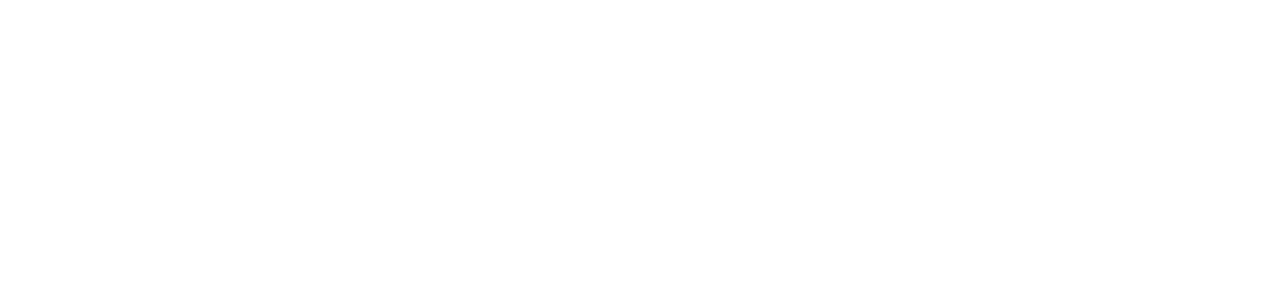
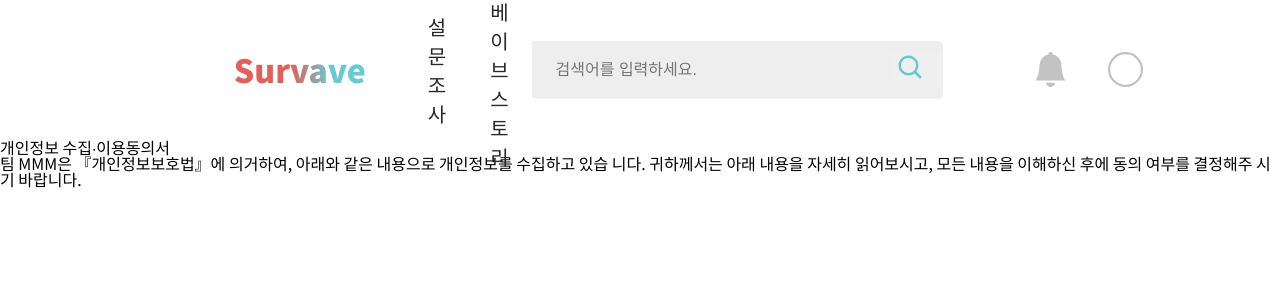
Before and after one commit to UMC-MMM/Client, a React (Create React App) app in the folder mmm_client/: page /agreement in a window 1280 px wide. Before the commit this address had no page. Shown: the top 300 px of the page. Built offline with nearby package versions, Linux system fonts and the light colour scheme.

Commit message:
개인정보 동의서 페이지 생성 - CSS 미완

```diff
--- a/mmm_client/src/app.jsx
+++ b/mmm_client/src/app.jsx
@@ -5,6 +5,7 @@
 import Login from "./components/login";
 import Signup from "./components/signup";
 import Main from "./components/main";
+import Agreement from "./components/agreement";
 
 function App() {
   return (
@@ -13,6 +14,7 @@
         <Route exact path="/" element={<Main />}></Route>
         <Route exact path="/login" element={<Login />}></Route>
         <Route exact path="/signup" element={<Signup />}></Route>
+        <Route exact path="/agreement" element={<Agreement />}></Route>
       </Routes>
     </>
   );
--- /dev/null
+++ b/mmm_client/src/components/agreement.jsx
@@ -0,0 +1,22 @@
+import React from "react";
+import Navbar from "./navbar";
+
+const Agreement = () => {
+  return (
+    <>
+      <Navbar />
+      <div>
+        <h1>개인정보 수집∙이용동의서</h1>
+        <h2>
+          팀 MMM은 『개인정보보호법』에 의거하여, 아래와 같은 내용으로
+          개인정보를 수집하고 있습 니다. 귀하께서는 아래 내용을 자세히
+          읽어보시고, 모든 내용을 이해하신 후에 동의 여부를 결정해주 시기
+          바랍니다.
+        </h2>
+        <p></p>
+      </div>
+    </>
+  );
+};
+
+export default Agreement;
--- a/mmm_client/src/components/signup.jsx
+++ b/mmm_client/src/components/signup.jsx
@@ -79,8 +79,13 @@
             onClick={handleAgree}
           />
         </div>
+        <Link
+          to="/agreement"
+          style={{ textDecoration: "none", cursor: "pointer" }}
+        >
+          <div className="signupAgreeCheck">동의서 확인하기 →</div>
+        </Link>
 
-        <div className="signupAgreeCheck">동의서 확인하기 →</div>
         <div className="signupSubmitBtn">
           <input
             id="signupSubmitBtn"
```
